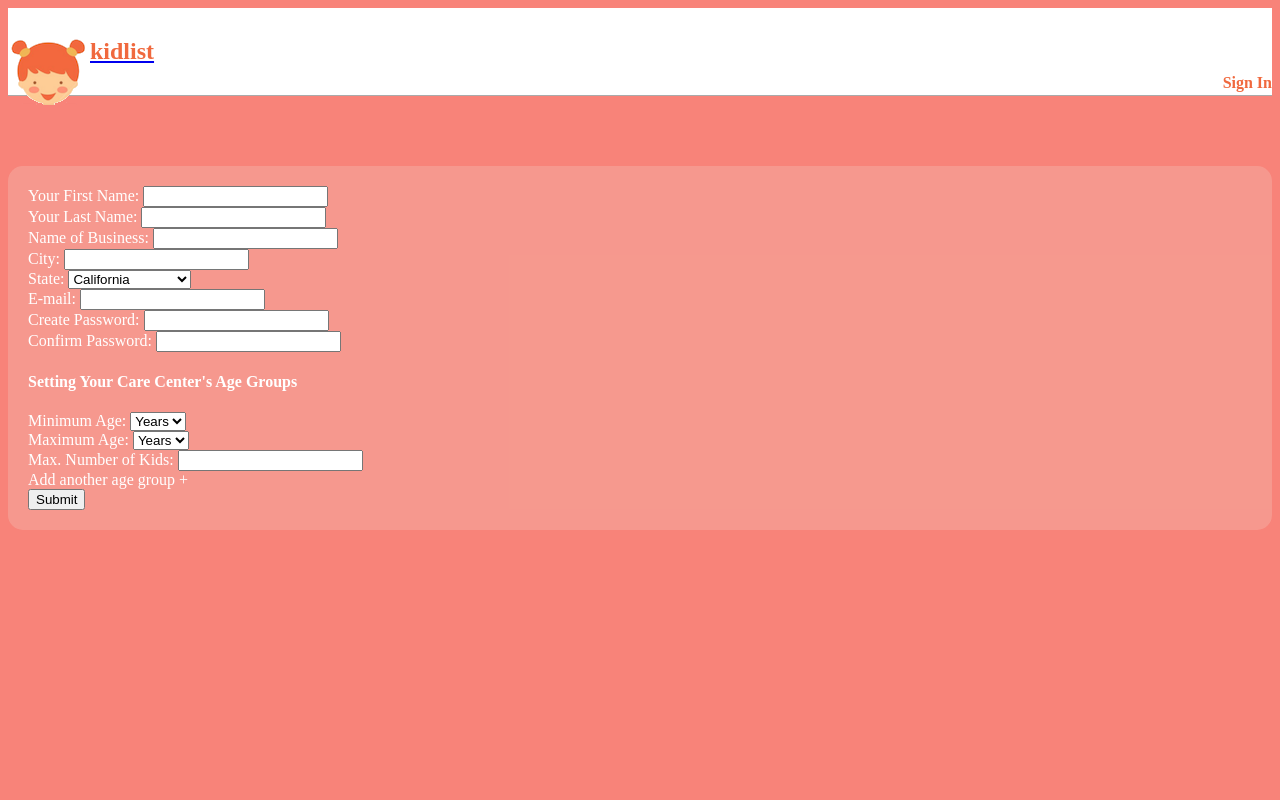
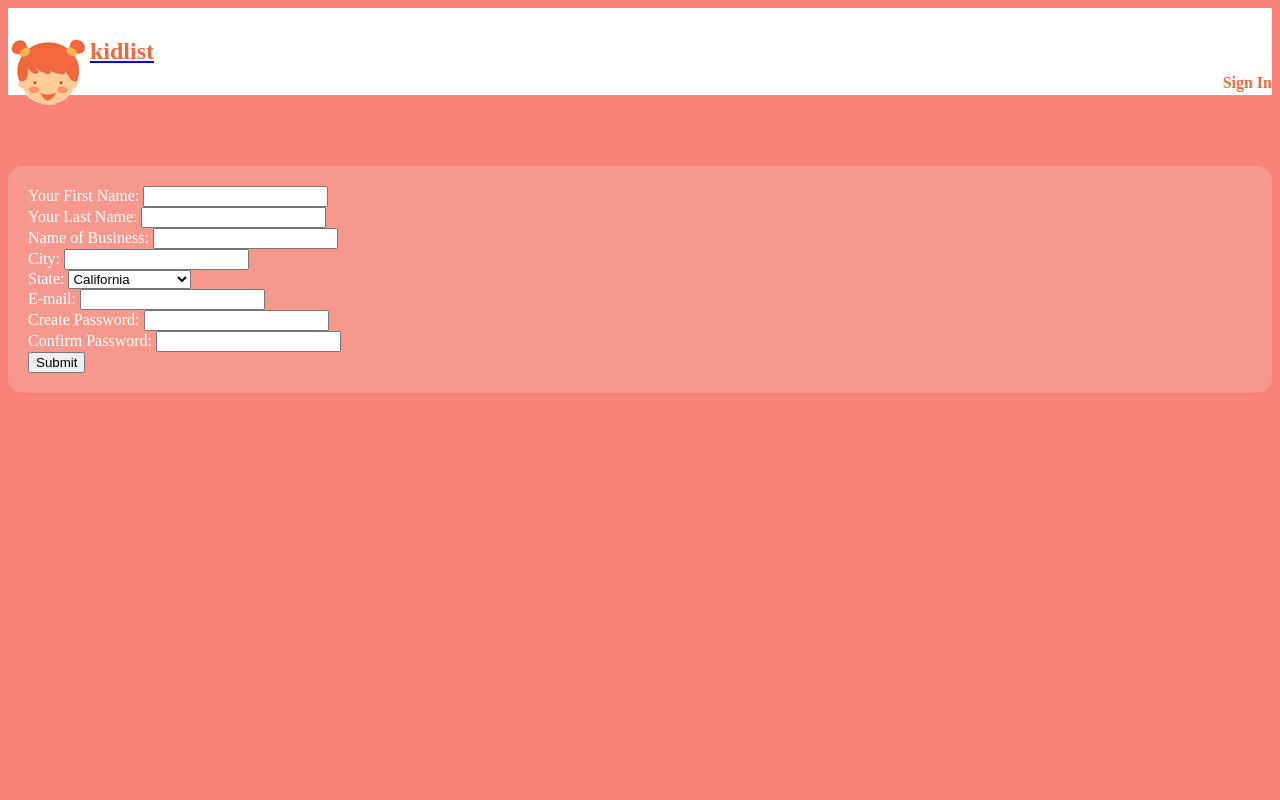
Before and after one commit to uhlissuh/kidlist, a Node server app: page /join in a window 1280 px wide. Run offline with Node 20, Linux system fonts and the light colour scheme; some libraries are stand-ins or nearby versions.

Commit message:
remove age groups concept, make dashboard display user's children with correct age

```diff
--- a/server.js
+++ b/server.js
@@ -19,7 +19,14 @@ app.use(express.static('public'));
 
 app.get("/", function(req, res) {
   if (req.signedCookies["user_id"]) {
-    res.render('dashboard');
+    database.getKids(req.signedCookies["user_id"], function(err, result) {
+      var kids = result;
+      for(i = 0; i < kids.length; i++) {
+        var age = Math.round((Date.now() - kids[i].birthday)/31557600000);
+        kids[i].age = age;
+      }
+      res.render('dashboard', {kids: kids});
+    });
   } else {
     res.render('home');
   }
@@ -35,7 +42,7 @@ app.get("/login", function(req, res) {
     res.render('login', {"error_message": "something"});
   } else {
     res.render('login');
-  };
+  }
 });
 
 app.get("/children/new", function(req, res) {
@@ -43,16 +50,6 @@ app.get("/children/new", function(req, res) {
 });
 
 app.post("/join", function(req, res) {
-  var ageGroups = [];
-  for (i = 0; i < req.body.min_age.length; i++) {
-    var ageGroup = {
-      "min_age": req.body.min_age[i],
-      "max_age": req.body.max_age[i],
-      "max_child_count": req.body.max_child_count[i]
-    };
-    ageGroups.push(ageGroup);
-  }
-
   var user = {
     "first_name": req.body.first_name,
     "last_name": req.body.last_name,
@@ -62,7 +59,6 @@ app.post("/join", function(req, res) {
     "email": req.body.email,
     "password": req.body.password,
     "confirm_password": req.body.confirm_password,
-    "ageGroups": ageGroups
   };
   database.createUser(user, function(err) {
     res.writeHead(301, {'location' : "/"});
@@ -70,9 +66,9 @@ app.post("/join", function(req, res) {
   });
 });
 
-app.post("children/new", function(req, res) {
-  var userId = req.signedCookies(["user_id"]);
-  if (userId) {
+app.post("/children/new", function(req, res) {
+  if (req.signedCookies["user_id"] != null) {
+    userId = req.signedCookies["user_id"];
     database.createKid(userId, req.body, function(err) {
       if(err) {
         res.writeHead(500);
@@ -82,9 +78,10 @@ app.post("children/new", function(req, res) {
       res.writeHead(301, {'location' : "/"});
       res.end();
     });
+  } else {
+    res.writeHead(403);
+    res.end("forbidden!");
   }
-  res.writeHead(403);
-  res.end("forbidden!");
 });
 
 app.post("/login", function (req, res) {
--- a/views/join.handlebars
+++ b/views/join.handlebars
@@ -94,69 +94,6 @@
             <input class="form-control" type="password" name="confirm_password" />
         </div>
         <div class="row">
-          <div class="col-md-12">
-            <h4>Setting Your Care Center's Age Groups</h4>
-          </div>
-        </div>
-        <div class="age-group-parent">
-          <div class="row age-group-div">
-            <div class="form-group col-md-3">
-              <label for="age-group">Minimum Age:</label>
-              <select class="form-control"name="min_age">
-                <option value="" disabled="disabled" selected="selected">Years</option>
-                <option value="0">0</option>
-                <option value="6">6 mo</option>
-                <option value="12">1</option>
-                <option value="18">1.5</option>
-                <option value="24">2</option>
-                <option value="30">2.5</option>
-                <option value="36">3</option>
-                <option value="42">3.5</option>
-                <option value="48">4</option>
-                <option value="54">4.5</option>
-                <option value="60">5</option>
-                <option value="66">5.5</option>
-                <option value="72">6</option>
-              </select>
-            </div>
-            <div class="form-group col-md-3">
-                <label for="age-group">Maximum Age:</label>
-              <select class="form-control" name="max_age">
-                <option value="" disabled="disabled" selected="selected">Years</option>
-                <option value="0">0</option>
-                <option value="6">6 mo</option>
-                <option value="12">1</option>
-                <option value="18">1.5</option>
-                <option value="24">2</option>
-                <option value="30">2.5</option>
-                <option value="36">3</option>
-                <option value="42">3.5</option>
-                <option value="48">4</option>
-                <option value="54">4.5</option>
-                <option value="60">5</option>
-                <option value="66">5.5</option>
-                <option value="72">6</option>
-              </select>
-            </div>
-            <div class="form-group col-md-6">
-              <label for="number-of-students">Max. Number of Kids:</label>
-              <input class="form-control" name="max_child_count"/>
-            </div>
-          </div>
-        </div>
-        <div class="row">
-          <div class=" form-group col-md-12">
-            <a id="add-age-group-bttn">Add another age group +</a>
-          </div>
-        </div>
-        <script>
-          document.getElementById("add-age-group-bttn").addEventListener("click", function() {
-            var ageGroupDiv = document.getElementsByClassName("age-group-div")[0];
-            var newAgeGroupDiv = ageGroupDiv.cloneNode(true);
-            ageGroupDiv.parentElement.appendChild(newAgeGroupDiv);
-          });
-        </script>
-        <div class="row">
           <div class="form-group col-md-12">
             <button type="submit" class="btn btn-primary">Submit</button>
           </div>
```
Also changed, not shown: database.js (+5 -36 lines), script/create_db.sql (+0 -8 lines), views/dashboard.handlebars (+9 -10 lines), views/layouts/main.handlebars (+0 -9 lines).
